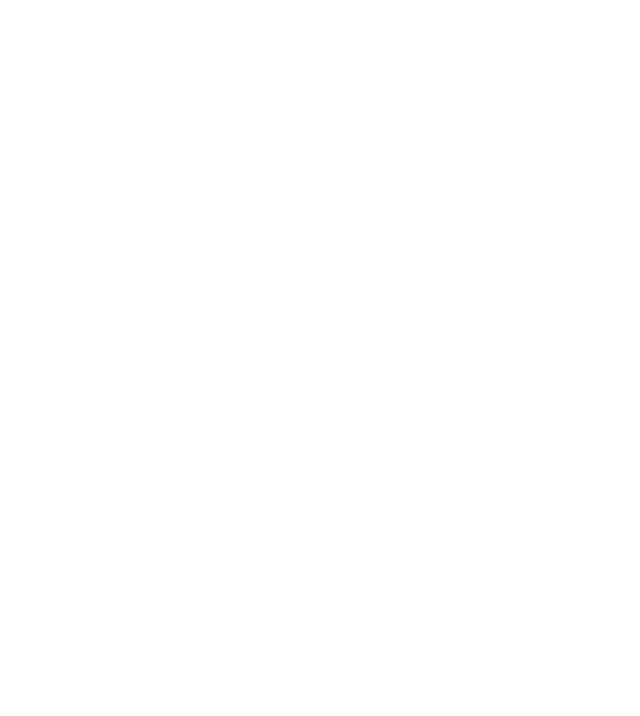
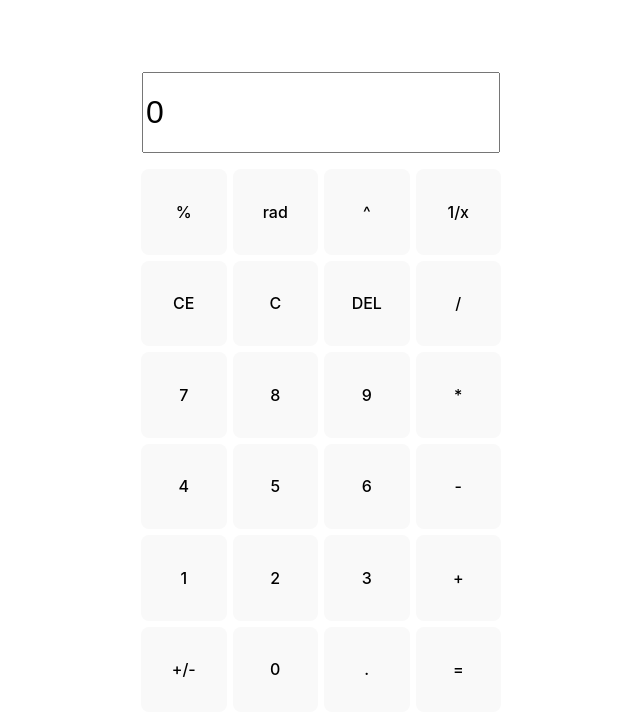
Before and after one commit to AmirHKarimi888/Vanilla-Calculator, a website built with Vite: page index.html in a window 1280 px wide. Shown: the whole page, without its empty margins (339-979 px from the left). Built offline with nearby package versions, Linux system fonts and the light colour scheme.

Commit message:
Main operations were defiened

```diff
--- a/main.js
+++ b/main.js
@@ -1,9 +1,161 @@
 import './style.css'
 
-const app = `
-  <div>
+let inputValue = "";
 
-  </div>
-`
 
-document.querySelector("#app").innerHTML = app;
+const app = document.querySelector("#app");
+
+const main = document.createElement("div");
+main.id = "main";
+
+
+const mainUl = document.createElement("ul");
+mainUl.id = "mainUl";
+
+const mainInput = document.createElement("input");
+mainInput.id = "mainInput";
+mainInput.value = "0";
+mainInput.addEventListener('change', (event) => {
+  inputValue = event.target.value;
+})
+main.append(mainInput);
+
+
+const zero = () => {
+  if(mainInput.value == "0") {
+    inputValue = "0";
+    mainInput.value = "0";
+  } else {
+    inputValue = inputValue + "0";
+    mainInput.value = inputValue;
+  }
+}
+const one = () => {
+  inputValue = inputValue + "1";
+  mainInput.value = inputValue;
+}
+const two = () => {
+  inputValue = inputValue + "2";
+  mainInput.value = inputValue;
+}
+const three = () => {
+  inputValue = inputValue + "3";
+  mainInput.value = inputValue;
+}
+const four = () => {
+  inputValue = inputValue + "4";
+  mainInput.value = inputValue;
+}
+const five = () => {
+  inputValue = inputValue + "5";
+  mainInput.value = inputValue;
+}
+const six = () => {
+  inputValue = inputValue + "6";
+  mainInput.value = inputValue;
+}
+const seven = () => {
+  inputValue = inputValue + "7";
+  mainInput.value = inputValue;
+}
+const eight = () => {
+  inputValue = inputValue + "8";
+  mainInput.value = inputValue;
+}
+const nine = () => {
+  inputValue = inputValue + "9";
+  mainInput.value = inputValue;
+}
+
+
+let initial = 0;
+let operation = "";
+
+const plus = () => {
+  initial = parseFloat(inputValue);
+
+  inputValue = "";
+  operation = "+";
+}
+
+const minus = () => {
+  initial = parseFloat(inputValue);
+
+  inputValue = "";
+  operation = "-";
+}
+
+const product = () => {
+  initial = parseFloat(inputValue);
+
+  inputValue = "";
+  operation = "*";
+}
+
+const divide = () => {
+  initial = parseFloat(inputValue);
+
+  inputValue = "";
+  operation = "/";
+}
+
+const equal = () => {
+  switch(operation) {
+    case "+":
+      inputValue = initial + parseFloat(inputValue);
+      break;
+    case "-":
+      inputValue = initial - parseFloat(inputValue);
+      break;
+    case "*":
+      inputValue = initial * parseFloat(inputValue);
+      break;
+    case "/":
+      inputValue = initial / parseFloat(inputValue);
+      break;
+  }
+  mainInput.value = inputValue;
+}
+
+
+const buttons = [
+  { sym: "%", func: one },
+  { sym: "rad", func: one },
+  { sym: "^", func: one },
+  { sym: "1/x", func: one },
+  { sym: "CE", func: one },
+  { sym: "C", func: one },
+  { sym: "DEL", func: one },
+  { sym: "/", func: divide },
+  { sym: "7", id: "btn7", func: seven },
+  { sym: "8", id: "btn8", func: eight },
+  { sym: "9", id: "btn9", func: nine },
+  { sym: "*", func: product },
+  { sym: "4", id: "btn4", func: four },
+  { sym: "5", id: "btn5", func: five },
+  { sym: "6", id: "btn6", func: six },
+  { sym: "-", func: minus },
+  { sym: "1", id: "btn1", func: one },
+  { sym: "2", id: "btn2", func: two },
+  { sym: "3", id: "btn3", func: three },
+  { sym: "+", id: "plus", func: plus },
+  { sym: "+/-", func: one },
+  { sym: "0", func: zero },
+  { sym: ".", func: one },
+  { sym: "=", func: equal },
+]
+
+buttons.map((button) => {
+  const mainLi = document.createElement("li");
+  mainLi.id = button?.id;
+  const mainLiBtn = document.createElement("button");
+  mainLiBtn.innerHTML = button.sym;
+  mainLi.append(mainLiBtn);
+  mainUl.append(mainLi);
+
+  mainLi.addEventListener('click', button?.func)
+})
+
+
+main.append(mainUl);
+app.appendChild(main);
--- a/style.css
+++ b/style.css
@@ -1,4 +1,4 @@
-/* :root {
+:root {
   font-family: Inter, system-ui, Avenir, Helvetica, Arial, sans-serif;
   line-height: 1.5;
   font-weight: 400;
@@ -94,8 +94,35 @@ button:focus-visible {
   button {
     background-color: #f9f9f9;
   }
-} */
+}
 
-@tailwind base;
+
+
+#mainInput {
+  margin-left: 40px;
+  width: 350px;
+  height: 75px;
+  font-size: 200%;
+}
+
+#mainUl {
+  display: grid;
+  grid-template-columns: repeat(4, minmax(0, 1fr));
+  list-style-type: none;
+  width: 360px;
+  gap: 6px;
+}
+
+
+#main li {
+  aspect-ratio: 1;
+}
+
+#main li button {
+  width: 100%;
+  height: 100%;
+}
+
+/* @tailwind base;
 @tailwind components;
-@tailwind utilities;
+@tailwind utilities; */
```
Also changed, not shown: style.js (deleted).
